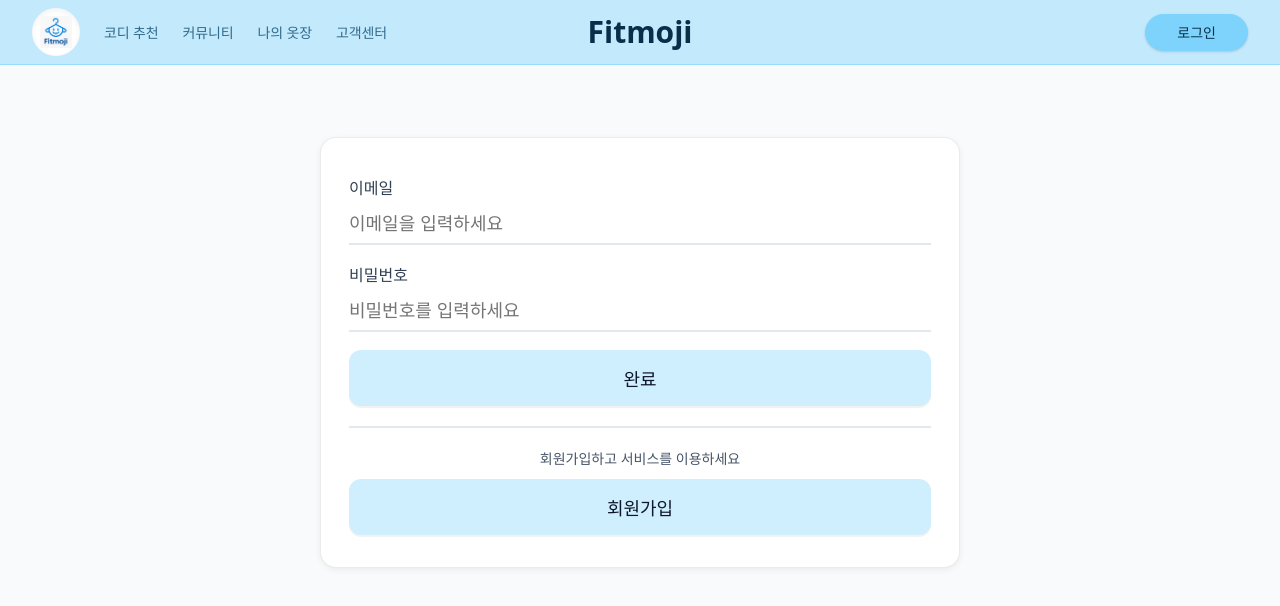
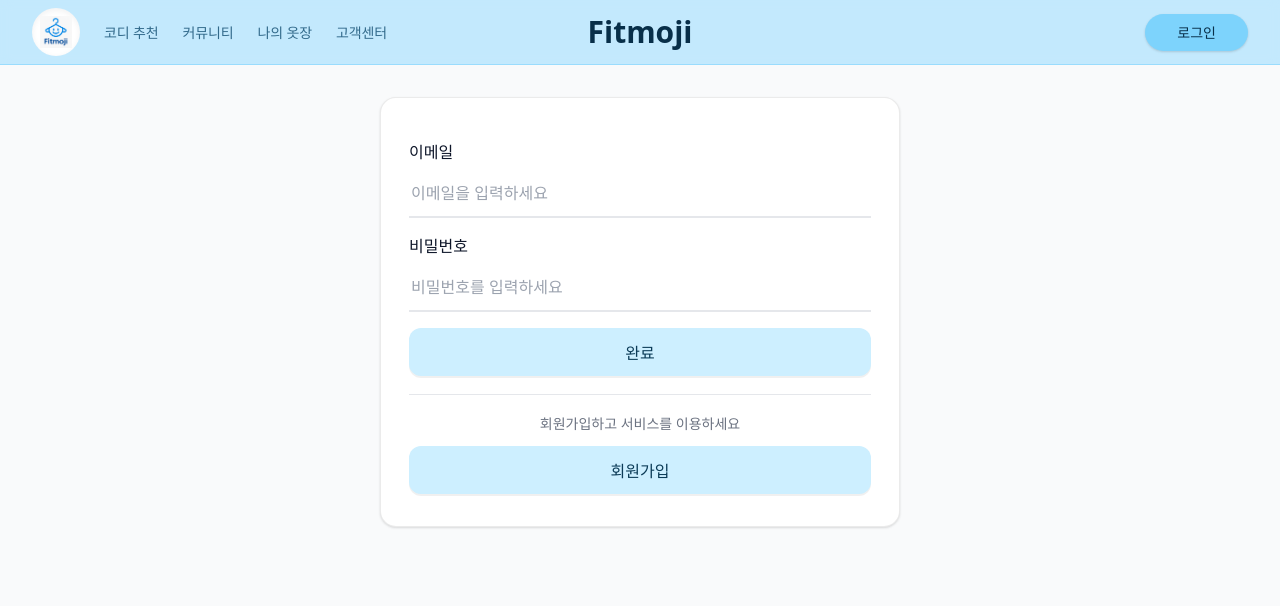
Before and after one commit to fitmoji-khu/frontend, a React (Vite) app: page /login in a window 1280 px wide. Shown: the top 606 px of the page. Built offline with nearby package versions, Linux system fonts and the light colour scheme.

Commit message:
feat: Fix login layout

```diff
--- a/src/components/Login.jsx
+++ b/src/components/Login.jsx
@@ -6,13 +6,9 @@
   const nav = useNavigate();
   const [email, setEmail] = useState("");
   const [pw, setPw] = useState("");
-  const [loading, setLoading] = useState(false);
 
   const onSubmit = async (e) => {
     e.preventDefault();
-    if (loading) return;
-    setLoading(true);
-
     try {
       const res = await fetch("http://localhost:8083/auth/login", {
         method: "POST",
@@ -22,84 +18,57 @@
 
       const raw = await res.text();
       let data = {};
-      try {
-        data = JSON.parse(raw || "{}");
-      } catch (e) {
-        data = {};
+      try { data = JSON.parse(raw || "{}"); } catch (e) { data = {}; }
+
+      if (res.ok && data?.token) {
+        localStorage.setItem("accessToken", data.token.access);
+        localStorage.setItem("refreshToken", data.token.refresh);
+        localStorage.setItem("authUser", JSON.stringify({ email }));
+        window.dispatchEvent(new Event("auth-changed"));
+        nav("/", { replace: true });
+      } else {
+        alert(data?.message || "로그인 실패. 이메일/비밀번호를 확인하세요.");
       }
-
-      if (!res.ok) {
-        throw new Error(data?.message || "로그인 실패");
-      }
-
-      const access = data?.token?.access ?? data?.accessToken ?? data?.access ?? "";
-      const refresh = data?.token?.refresh ?? data?.refreshToken ?? data?.refresh ?? "";
-
-      if (!access) throw new Error("서버로부터 토큰을 받지 못했습니다.");
-
-      localStorage.setItem("accessToken", access);
-      if (refresh) localStorage.setItem("refreshToken", refresh);
-      localStorage.setItem("authUser", JSON.stringify({ email }));
-
-      window.dispatchEvent(new Event("auth-changed"));
-
-      nav("/", { replace: true });
     } catch (err) {
       console.error("로그인 처리 중 에러:", err);
-      alert(err.message || "로그인 실패. 이메일/비밀번호를 확인하세요.");
-    } finally {
-      setLoading(false);
+      alert("네트워크 오류로 로그인에 실패했습니다.");
     }
   };
 
   return (
     <>
-      <div className={s.wrap}>
-        <form className={s.card} onSubmit={onSubmit}>
-          <label className={s.label} htmlFor="email">
-            이메일
-          </label>
+      <form onSubmit={onSubmit} className={s.card} autoComplete="on">
+        <label className={s.label}>이메일</label>
         <input
-            id="email"
+          type="email"
           className={s.input}
-            type="email"
           placeholder="이메일을 입력하세요"
           value={email}
           onChange={(e) => setEmail(e.target.value)}
+          autoComplete="email"
           required
         />
-          <div className={s.underline} />
 
-          <label className={s.label} htmlFor="pw">
-            비밀번호
-          </label>
+        <label className={s.label} style={{ marginTop: 16 }}>비밀번호</label>
         <input
-            id="pw"
+          type="password"
           className={s.input}
-            type="password"
           placeholder="비밀번호를 입력하세요"
           value={pw}
           onChange={(e) => setPw(e.target.value)}
+          autoComplete="current-password"
           required
         />
-          <div className={s.underline} />
 
-          <button type="submit" className={s.primaryBtn} disabled={loading}>
-            {loading ? "처리 중..." : "완료"}
-          </button>
+        <div style={{ height: 16 }} />
+        <button type="submit" className={`${s.btn} ${s.btnPrimary}`}>완료</button>
 
-          <div className={s.divider} />
-
-          <p className={s.help}>회원가입하고 서비스를 이용하세요</p>
-          <button
-            type="button"
-            className={s.secondaryBtn}
-            onClick={() => nav("/signup")}
-          >
+        <hr className={s.hr} />
+        <div className={s.help}>회원가입하고 서비스를 이용하세요</div>
+        <button type="button" className={s.btn} onClick={() => nav("/signup")}>
           회원가입
         </button>
       </form>
-      </div>
     </>
   );
 }
--- a/src/components/Login.module.css
+++ b/src/components/Login.module.css
@@ -1,77 +1,76 @@
-.wrap {
-  display: grid;
-  place-items: center;
-  padding: 40px 16px;
-}
-
 .card {
-  width: min(640px, 92vw);
+  max-width: 520px;
+  margin: 0 auto;
   background: #fff;
   border: 1px solid rgba(0,0,0,.08);
   border-radius: 16px;
   padding: 32px 28px;
-  box-shadow: 0 2px 6px rgba(0,0,0,.06);
+  box-shadow: 0 1px 2px rgba(0,0,0,.06), 0 1px 3px rgba(0,0,0,.08);
 }
 
 .label {
   display: block;
-  font-size: 16px;
-  color: #334155;
-  margin-top: 6px;
-  margin-bottom: 6px;
+  font-weight: 700;
+  color: #0f172a;
+  margin: 10px 0 8px;
 }
 
 .input {
   width: 100%;
-  border: none;
+  height: 46px;
+  border: 0;
+  border-bottom: 2px solid #e5e7eb;
+  background: #fff;
+  color: #111827;
+  caret-color: #111827;
+  font-size: 16px;
   outline: none;
-  font-size: 18px;
-  padding: 8px 0;
-  background: transparent;
 }
 
-.underline {
-  height: 2px;
-  background: #e2e8f0;
-  margin-bottom: 18px;
+.input:focus {
+  border-color: #38bdf8;
+  box-shadow: 0 2px 0 0 #38bdf8;
 }
 
-.primaryBtn {
+.input::placeholder {
+  color: #9ca3af;
+  opacity: 1;
+}
+
+.input:-webkit-autofill,
+.input:-webkit-autofill:hover,
+.input:-webkit-autofill:focus {
+  -webkit-text-fill-color: #111827 !important;
+  transition: background-color 9999s ease-out;
+  box-shadow: 0 0 0px 1000px #fff inset;
+}
+
+.btn {
   width: 100%;
-  height: 56px;
-  border: none;
+  height: 48px;
   border-radius: 12px;
-  background: #cfefff;  /* 연한 하늘색 */
-  color: #0f172a;
+  border: 0;
+  background: #cdefff;
+  color: #0b3b57;
   font-weight: 800;
-  font-size: 18px;
+  font-size: 16px;
   cursor: pointer;
-  box-shadow: 0 2px 0 rgba(0,0,0,.05);
+  box-shadow: 0 2px 0 rgba(0,0,0,.06);
 }
-.primaryBtn:disabled { opacity: .6; cursor: not-allowed; }
 
-.divider {
-  height: 2px;
-  background: #e2e8f0;
-  margin: 20px 0;
+.btnPrimary { background: #cdefff; }
+.btnPrimary:hover { background: #b9e6ff; }
+
+.hr {
+  height: 1px;
+  background: #e5e7eb;
+  border: 0;
+  margin: 18px 0;
 }
 
 .help {
   text-align: center;
+  color: #6b7280;
   font-size: 14px;
-  color: #475569;
-  margin: 8px 0 10px;
+  margin-bottom: 12px;
 }
-
-.secondaryBtn {
-  width: 100%;
-  height: 56px;
-  border: none;
-  border-radius: 12px;
-  background: #cfefff;  /* 동일 톤으로 크게 */
-  color: #0f172a;
-  font-weight: 800;
-  font-size: 18px;
-  cursor: pointer;
-  box-shadow: 0 2px 0 rgba(0,0,0,.05);
-}
--- a/src/components/Signup.jsx
+++ b/src/components/Signup.jsx
@@ -81,7 +81,7 @@
 
       localStorage.setItem("authUser", JSON.stringify(authUser));
       window.dispatchEvent(new Event("auth-changed"));
-      nav("/mypage", { replace: true });
+      nav("/login", { replace: true });
     } catch (e) {
       console.error(e);
       alert("가입 중 문제가 발생했습니다. 다시 시도해주세요.");
```
Lines whose indentation alone changed are shown as unchanged.
